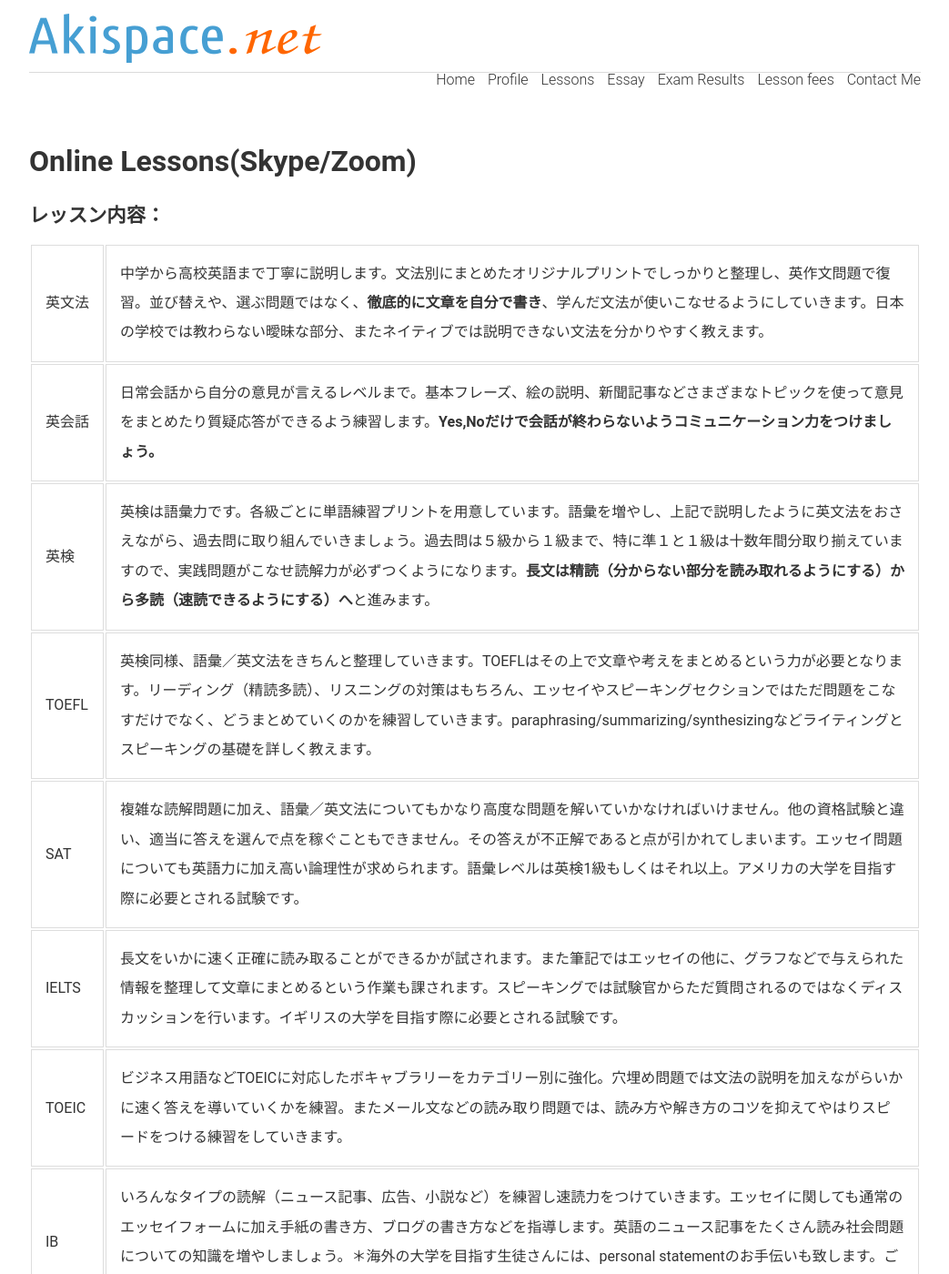
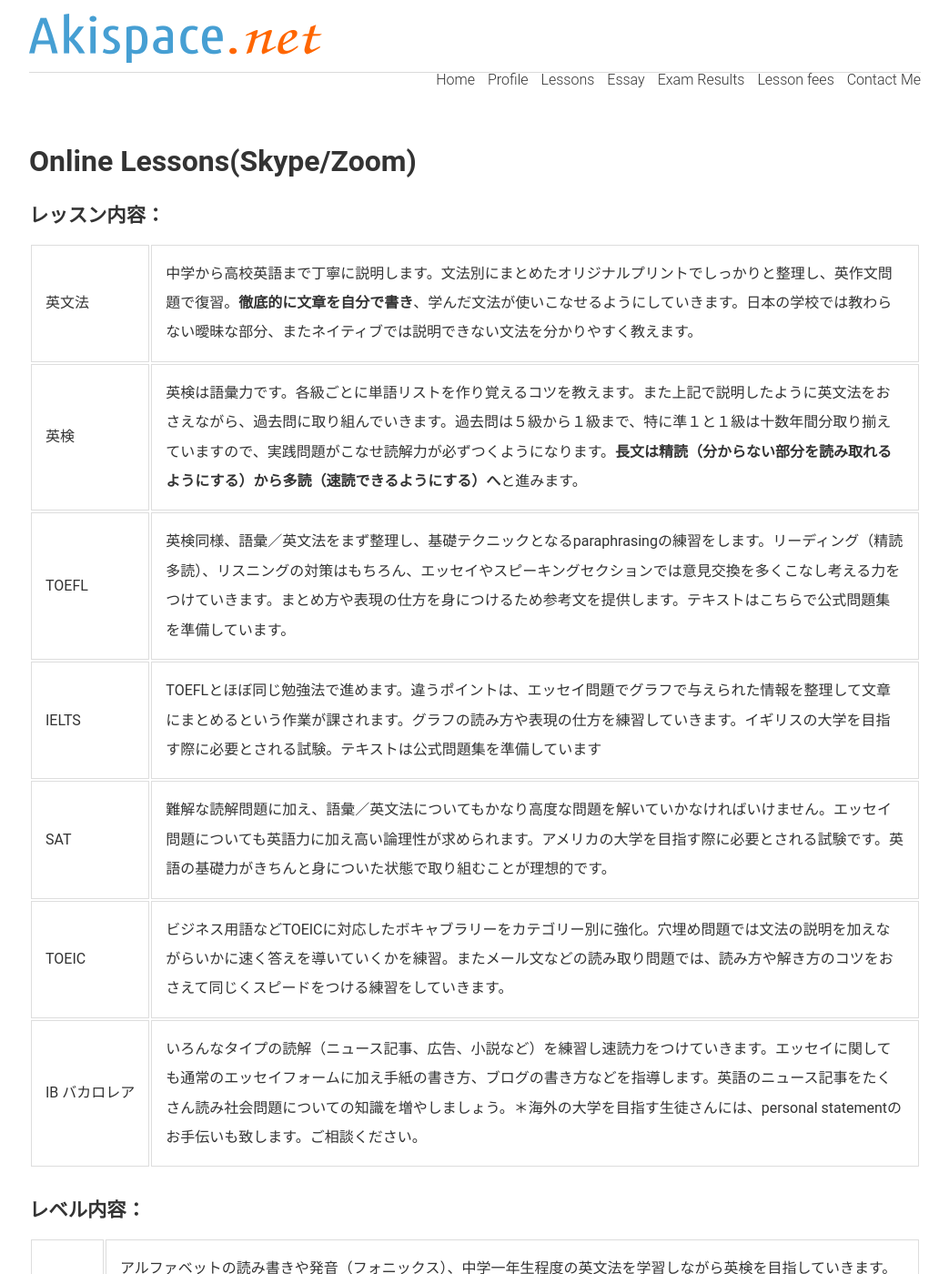
Before and after one commit to phocean/akispace, a Jekyll site: the page built from lessons.md, in a window 1280 px wide and 1400 px high. Shown: the whole window at 91% size, without its empty margins (118-1161 px from the left). Built offline with Jekyll 4.4.1, drawn with Linux system fonts in a browser that asks for light colours; some of the changed text lies outside the part shown.

Commit message:
Update lessons.md

```diff
--- a/lessons.md
+++ b/lessons.md
@@ -2,8 +2,8 @@
 layout: page
 weight: 300
 entry: Lessons
-title: パリ英語家庭教師　レッスン内容
-description: フランス、パリ /ブローニュで探すオンライン英語家庭教師。英文法の基礎から応用まで分かりやすく説明致します。TOEFL/IB/SAT/IELTS/英検5級から1級まで各資格試験の対策も経験豊富。
+title: オンライン英語家庭教師　レッスン内容
+description: フランス・パリ　ヨーロッパ、日本　オンライン英語家庭教師　英文法の基礎から応用まで分かりやすく説明致します。TOEFL/IB/SAT/IELTS/英検5級から1級まで各資格試験の対策も経験豊富。
 ---
 
 ## Online Lessons(Skype/Zoom)
@@ -13,34 +13,30 @@ description: フランス、パリ /ブローニュで探すオンライン英
 <table>
 <tr>
 <td nowrap>英文法</td>
-<td>中学から高校英語まで丁寧に説明します。文法別にまとめたオリジナルプリントでしっかりと整理し、英作文問題で復習。並び替えや、選ぶ問題ではなく、<strong>徹底的に文章を自分で書き</strong>、学んだ文法が使いこなせるようにしていきます。日本の学校では教わらない曖昧な部分、またネイティブでは説明できない文法を分かりやすく教えます。</td>
-</tr>
-<tr>
-<td nowrap>英会話</td>
-<td>日常会話から自分の意見が言えるレベルまで。基本フレーズ、絵の説明、新聞記事などさまざまなトピックを使って意見をまとめたり質疑応答ができるよう練習します。<strong>Yes,Noだけで会話が終わらないようコミュニケーション力をつけましょう。</strong></td>
+<td>中学から高校英語まで丁寧に説明します。文法別にまとめたオリジナルプリントでしっかりと整理し、英作文問題で復習。<strong>徹底的に文章を自分で書き</strong>、学んだ文法が使いこなせるようにしていきます。日本の学校では教わらない曖昧な部分、またネイティブでは説明できない文法を分かりやすく教えます。</td>
 </tr>
 <tr>
 <td nowrap>英検</td>
-<td>英検は語彙力です。各級ごとに単語練習プリントを用意しています。語彙を増やし、上記で説明したように英文法をおさえながら、過去問に取り組んでいきましょう。過去問は５級から１級まで、特に準１と１級は十数年間分取り揃えていますので、実践問題がこなせ読解力が必ずつくようになります。<strong>長文は精読（分からない部分を読み取れるようにする）から多読（速読できるようにする）へ</strong>と進みます。</td>
+<td>英検は語彙力です。各級ごとに単語リストを作り覚えるコツを教えます。また上記で説明したように英文法をおさえながら、過去問に取り組んでいきます。過去問は５級から１級まで、特に準１と１級は十数年間分取り揃えていますので、実践問題がこなせ読解力が必ずつくようになります。<strong>長文は精読（分からない部分を読み取れるようにする）から多読（速読できるようにする）へ</strong>と進みます。</td>
 </tr>
 <tr>
 <td nowrap>TOEFL</td>
-<td>英検同様、語彙／英文法をきちんと整理していきます。TOEFLはその上で文章や考えをまとめるという力が必要となります。リーディング（精読多読）、リスニングの対策はもちろん、エッセイやスピーキングセクションではただ問題をこなすだけでなく、どうまとめていくのかを練習していきます。paraphrasing/summarizing/synthesizingなどライティングとスピーキングの基礎を詳しく教えます。</td>
+<td>英検同様、語彙／英文法をまず整理し、基礎テクニックとなるparaphrasingの練習をします。リーディング（精読多読）、リスニングの対策はもちろん、エッセイやスピーキングセクションでは意見交換を多くこなし考える力をつけていきます。まとめ方や表現の仕方を身につけるため参考文を提供します。テキストはこちらで公式問題集を準備しています。</td>
+</tr>
+<tr>
+<td nowrap>IELTS</td>
+<td>TOEFLとほぼ同じ勉強法で進めます。違うポイントは、エッセイ問題でグラフで与えられた情報を整理して文章にまとめるという作業が課されます。グラフの読み方や表現の仕方を練習していきます。イギリスの大学を目指す際に必要とされる試験。テキストは公式問題集を準備しています</td>
 </tr>
 <tr>
 <td nowrap>SAT</td>
-<td>複雑な読解問題に加え、語彙／英文法についてもかなり高度な問題を解いていかなければいけません。他の資格試験と違い、適当に答えを選んで点を稼ぐこともできません。その答えが不正解であると点が引かれてしまいます。エッセイ問題についても英語力に加え高い論理性が求められます。語彙レベルは英検1級もしくはそれ以上。アメリカの大学を目指す際に必要とされる試験です。</td>
-</tr>
-<tr>
-<td nowrap>IELTS</td>
-<td>長文をいかに速く正確に読み取ることができるかが試されます。また筆記ではエッセイの他に、グラフなどで与えられた情報を整理して文章にまとめるという作業も課されます。スピーキングでは試験官からただ質問されるのではなくディスカッションを行います。イギリスの大学を目指す際に必要とされる試験です。</td>
+<td>難解な読解問題に加え、語彙／英文法についてもかなり高度な問題を解いていかなければいけません。エッセイ問題についても英語力に加え高い論理性が求められます。アメリカの大学を目指す際に必要とされる試験です。英語の基礎力がきちんと身についた状態で取り組むことが理想的です。</td>
 </tr>
  <tr>
 <td nowrap>TOEIC</td>
-<td>ビジネス用語などTOEICに対応したボキャブラリーをカテゴリー別に強化。穴埋め問題では文法の説明を加えながらいかに速く答えを導いていくかを練習。またメール文などの読み取り問題では、読み方や解き方のコツを抑えてやはりスピードをつける練習をしていきます。</td>
+<td>ビジネス用語などTOEICに対応したボキャブラリーをカテゴリー別に強化。穴埋め問題では文法の説明を加えながらいかに速く答えを導いていくかを練習。またメール文などの読み取り問題では、読み方や解き方のコツをおさえて同じくスピードをつける練習をしていきます。</td>
 </tr>
 <tr>
-<td nowrap>IB</td>
+<td nowrap>IB バカロレア</td>
 <td>いろんなタイプの読解（ニュース記事、広告、小説など）を練習し速読力をつけていきます。エッセイに関しても通常のエッセイフォームに加え手紙の書き方、ブログの書き方などを指導します。英語のニュース記事をたくさん読み社会問題についての知識を増やしましょう。＊海外の大学を目指す生徒さんには、personal statementのお手伝いも致します。ご相談ください。</td>
 </tr>
 </table>
@@ -51,14 +47,18 @@ description: フランス、パリ /ブローニュで探すオンライン英
 <table>
 <tr>
 <td nowrap>小学生 </td>
-<td>小学３年生より。アルファベットの読み書きや発音（フォニックス）。中学一年生程度の英文法を学習しながら英検を目指したり、簡単な英会話を練習します。中学まで余裕があるので、急がず分かるまで反復練習していきましょう。小学生用にアレンジした中学英文法と英作文練習プリントを使用します。</td>
+<td>アルファベットの読み書きや発音（フォニックス）、中学一年生程度の英文法を学習しながら英検を目指していきます。中学まで余裕があるので、急がず分かるまで反復練習していきましょう。小学生用にアレンジした中学英文法と英作文練習プリントを準備しています。</td>
 </tr>
 <tr>
 <td nowrap>中学生</td>
-<td>中学英文法を学習しながら英検を目指したり、高校入試対策をします。また試験勉強に偏りがちなので英会話で実践力もつけます。 </td>
+<td>中学英文法を学習しながらしっかり使いこなせるように（自分で書けるように）指導致します。そして英語力がついた上で、英検を目指したり高校入試対策へと進みます。 </td>
 </tr>
 <tr>
 <td nowrap>高校生</td>
-<td>中学から高校までの英文法を学習し資格試験を目指します。特にエッセーの書き方、スピーキングのまとめ方などを強化しTOEFL/IB試験に備えます。さらに力をつけるために時事問題を扱った英字新聞の記事など読んでもらい意見交換を日本語もしくは英語で練習します。</td>
+<td>高校英文法を学習し資格試験を目指します。特にエッセーの書き方、スピーキングのまとめ方などを強化しTOEFL/IB試験などに備えます。さらに力をつけるために時事問題を扱った英字新聞の記事など読んでもらい意見交換を日本語もしくは英語で練習します。</td>
+</tr>
+ <tr>
+<td nowrap>大学生</td>
+<td>留学を目指すための資格試験対策、あるいはTOEIC対策を致します。</td>
 </tr>
 </table>
```
